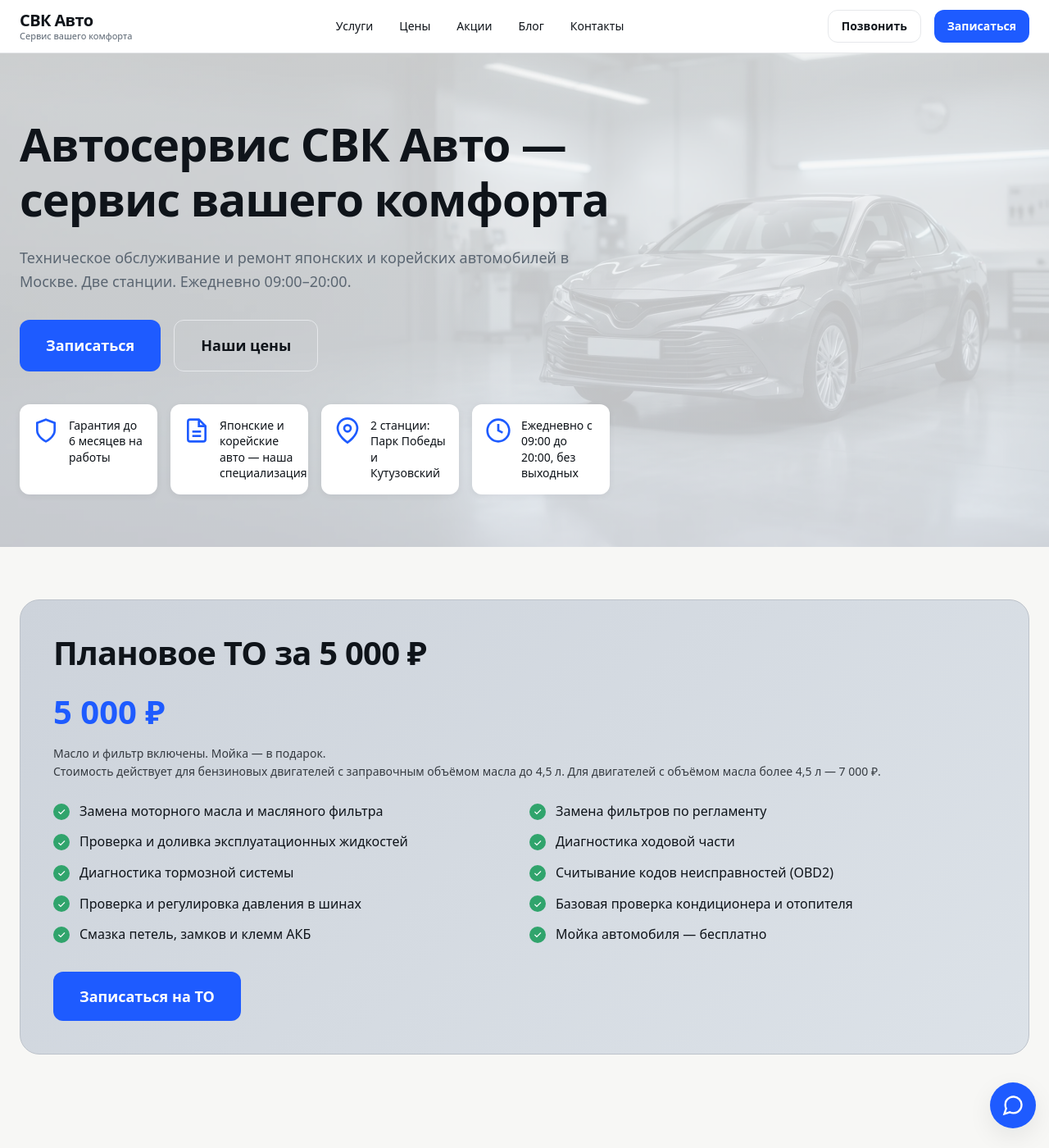
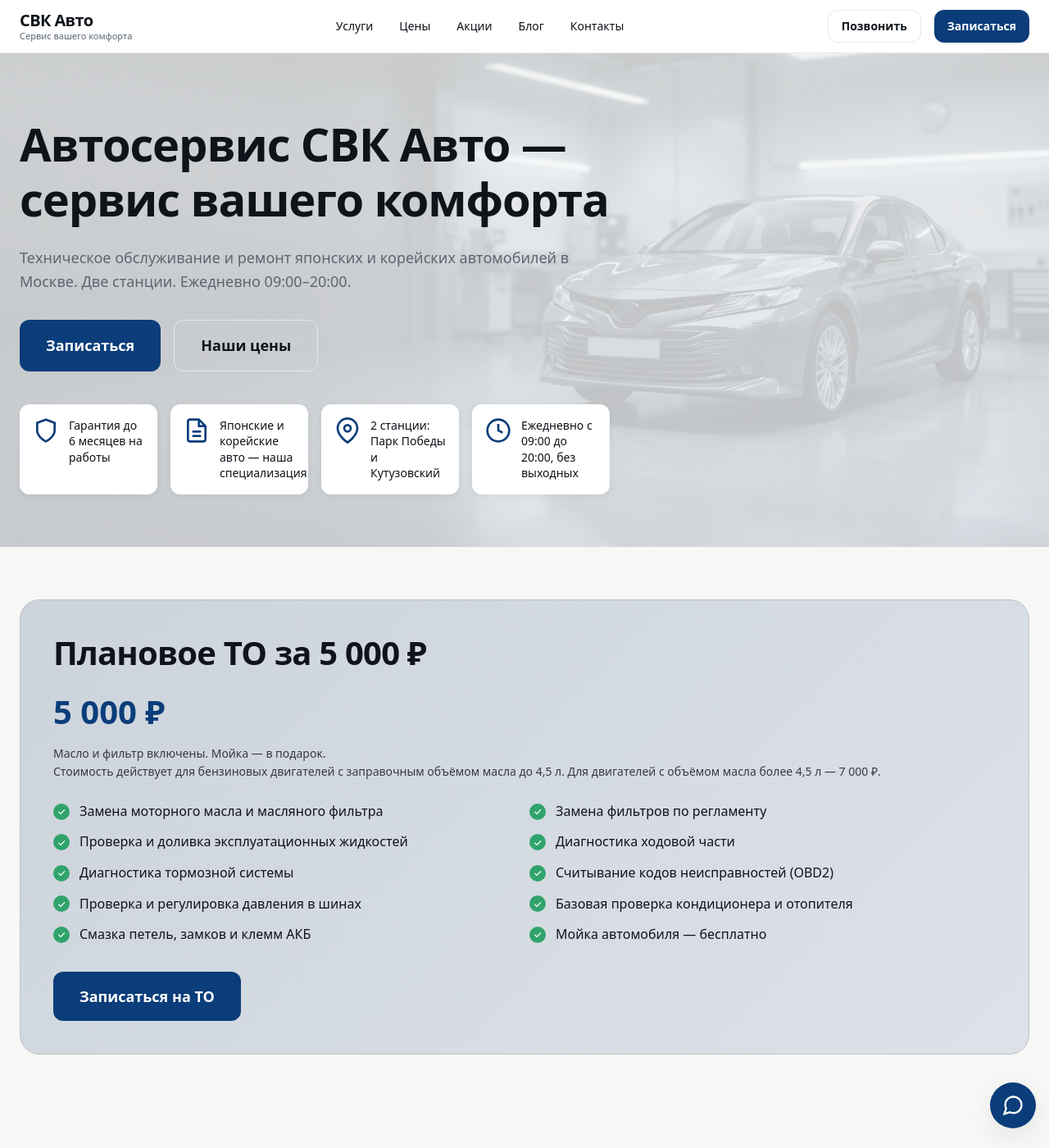
Before and after one commit to ruport998-sudo/SVK-avto, a Jekyll site: the page built from index.html, in a window 1280 px wide and 1400 px high. Shown: the whole window at 82% size. Built offline with Jekyll 4.4.1, drawn with Linux system fonts in a browser that asks for light colours; some web fonts are replaced.

```diff
--- a/assets/css/main.css
+++ b/assets/css/main.css
@@ -15,9 +15,9 @@
   --shadow: 0 10px 30px rgba(15, 20, 26, 0.08);
   --shadow-sm: 0 2px 8px rgba(15, 20, 26, 0.06);
   --shadow-lg: 0 20px 50px rgba(15, 20, 26, 0.12);
-  --accent: #1E5BFF;
-  --accent-h: #1248D6;
-  --accent-s: #EEF2FF;
+  --accent: #0a3d7a;
+  --accent-h: #062d5c;
+  --accent-s: #e9f0f7;
   --danger: #E5484D;
   --success: #30A46C;
   --warning: #F5A623;
```
Also changed, not shown: assets/favicon-16x16.png, assets/favicon-32x32.png, assets/favicon.png, assets/favicon.svg, favicon.ico.
